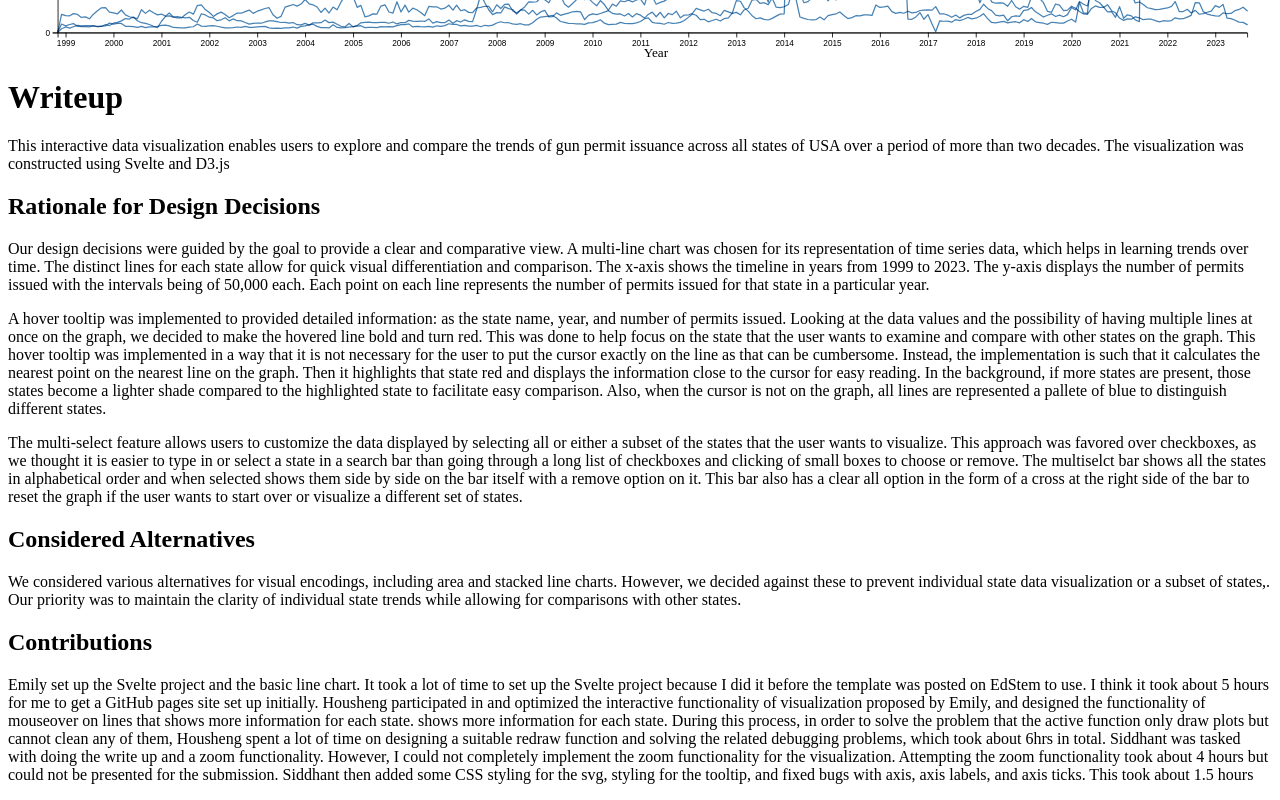
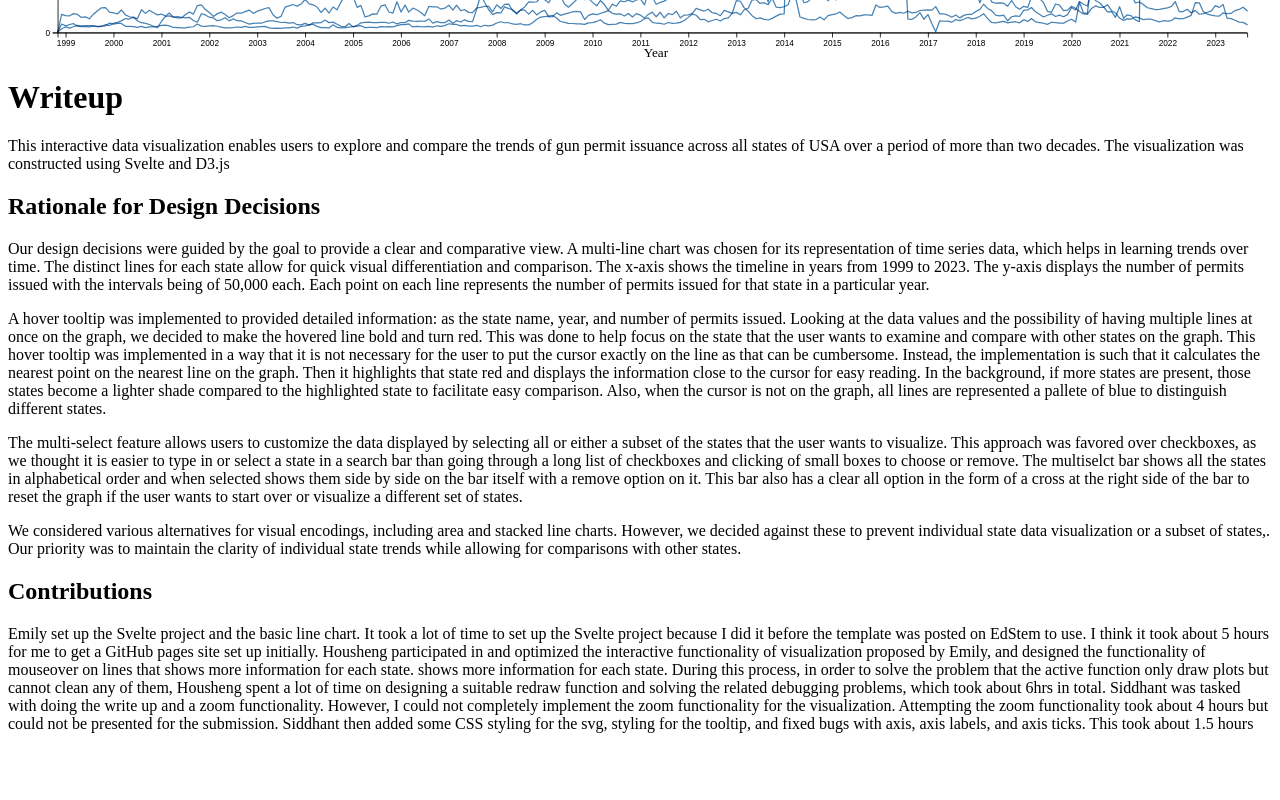
Before and after one commit to EmilyYiX/states-permits, a SvelteKit app: page / in a window 1280 px wide. Shown: the part 519-1319 px from the top of the page. After the commit the page ends 1268 px from the top, so only its background shows below. Built offline with nearby package versions, Linux system fonts and the light colour scheme.

Commit message:
Writeup formatted

```diff
--- a/src/components/Graph.svelte
+++ b/src/components/Graph.svelte
@@ -242,8 +242,6 @@ onMount(() => {
   <p>
     The multi-select feature allows users to customize the data displayed by selecting all or either a subset of the states that the user wants to visualize. This approach was favored over checkboxes, as we thought it is easier to type in or select a state in a search bar than going through a long list of checkboxes and clicking of small boxes to choose or remove. The multiselct bar shows all the states in alphabetical order and when selected shows them side by side on the bar itself with a remove option on it. This bar also has a clear all option in the form of a cross at the right side of the bar to reset the graph if the user wants to start over or visualize a different set of states.
   </p>
-
-  <h2>Considered Alternatives</h2>
   <p>
     We considered various alternatives for visual encodings, including area and stacked line charts. However, we decided against these to prevent individual state data visualization or a subset of states,. Our priority was to maintain the clarity of individual state trends while allowing for comparisons with other states.
   </p>
```
